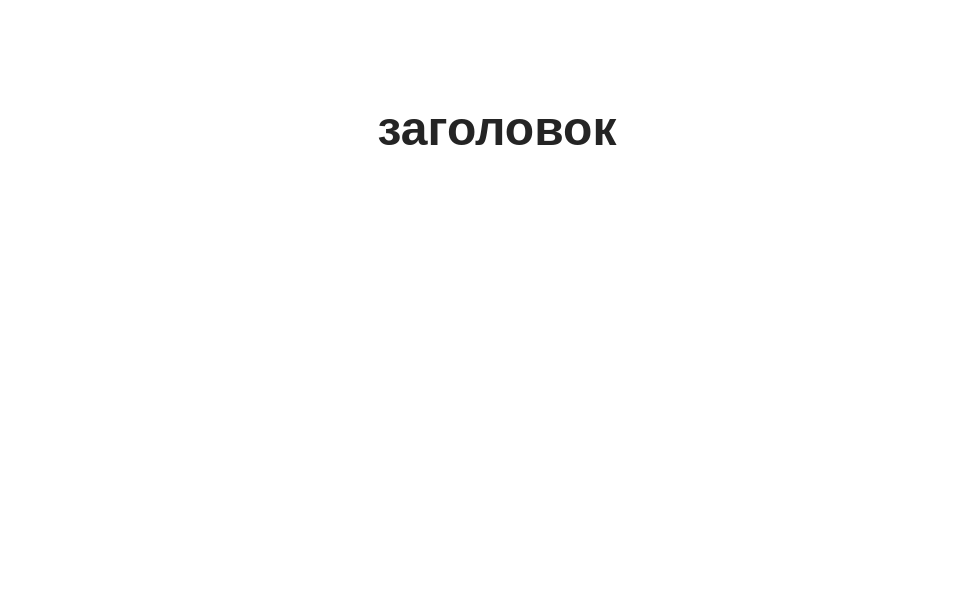
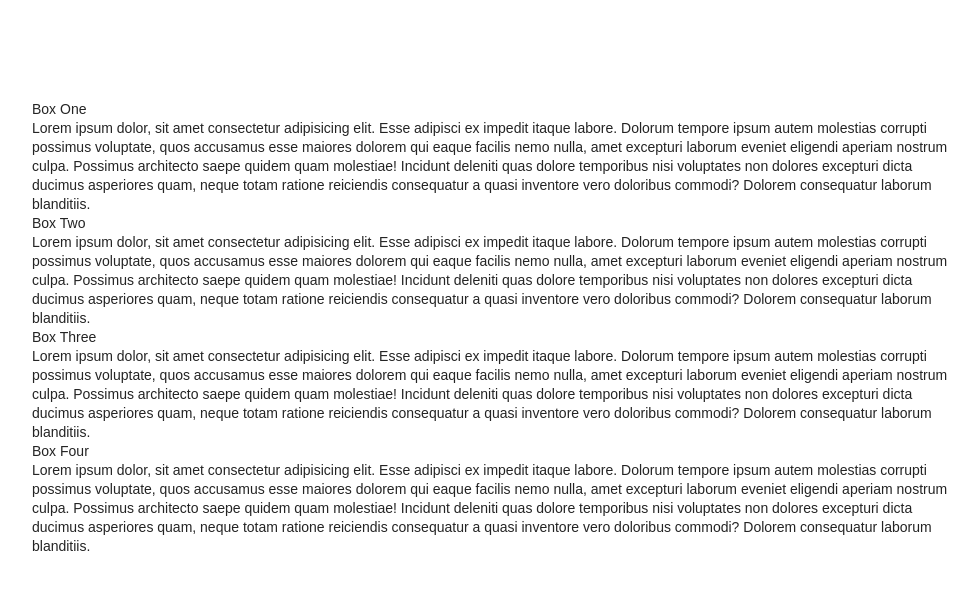
Before and after one commit to gprva/js-23, a plain HTML site: page index.html in a window 1280 px wide. Shown: the whole page, without its empty margins (143-1121 px from the left). Drawn offline with Linux system fonts and the light colour scheme.

Commit message:
added accardion

```diff
--- a/index.html
+++ b/index.html
@@ -16,7 +16,70 @@
 
     <section>
       <div class="container">
-        <h2 class="sec_tit">заголовок</h2>
+        <div class="box">
+          <div class="label">Box One</div>
+          <div class="content">
+            <p>
+              Lorem ipsum dolor, sit amet consectetur adipisicing elit. Esse
+              adipisci ex impedit itaque labore. Dolorum tempore ipsum autem
+              molestias corrupti possimus voluptate, quos accusamus esse maiores
+              dolorem qui eaque facilis nemo nulla, amet excepturi laborum eveniet
+              eligendi aperiam nostrum culpa. Possimus architecto saepe quidem
+              quam molestiae! Incidunt deleniti quas dolore temporibus nisi
+              voluptates non dolores excepturi dicta ducimus asperiores quam,
+              neque totam ratione reiciendis consequatur a quasi inventore vero
+              doloribus commodi? Dolorem consequatur laborum blanditiis.
+            </p>
+          </div>
+        </div>
+        <div class="box">
+          <div class="label">Box Two</div>
+          <div class="content">
+            <p>
+              Lorem ipsum dolor, sit amet consectetur adipisicing elit. Esse
+              adipisci ex impedit itaque labore. Dolorum tempore ipsum autem
+              molestias corrupti possimus voluptate, quos accusamus esse maiores
+              dolorem qui eaque facilis nemo nulla, amet excepturi laborum eveniet
+              eligendi aperiam nostrum culpa. Possimus architecto saepe quidem
+              quam molestiae! Incidunt deleniti quas dolore temporibus nisi
+              voluptates non dolores excepturi dicta ducimus asperiores quam,
+              neque totam ratione reiciendis consequatur a quasi inventore vero
+              doloribus commodi? Dolorem consequatur laborum blanditiis.
+            </p>
+          </div>
+        </div>
+        <div class="box">
+          <div class="label">Box Three</div>
+          <div class="content">
+            <p>
+              Lorem ipsum dolor, sit amet consectetur adipisicing elit. Esse
+              adipisci ex impedit itaque labore. Dolorum tempore ipsum autem
+              molestias corrupti possimus voluptate, quos accusamus esse maiores
+              dolorem qui eaque facilis nemo nulla, amet excepturi laborum eveniet
+              eligendi aperiam nostrum culpa. Possimus architecto saepe quidem
+              quam molestiae! Incidunt deleniti quas dolore temporibus nisi
+              voluptates non dolores excepturi dicta ducimus asperiores quam,
+              neque totam ratione reiciendis consequatur a quasi inventore vero
+              doloribus commodi? Dolorem consequatur laborum blanditiis.
+            </p>
+          </div>
+        </div>
+        <div class="box">
+          <div class="label">Box Four</div>
+          <div class="content">
+            <p>
+              Lorem ipsum dolor, sit amet consectetur adipisicing elit. Esse
+              adipisci ex impedit itaque labore. Dolorum tempore ipsum autem
+              molestias corrupti possimus voluptate, quos accusamus esse maiores
+              dolorem qui eaque facilis nemo nulla, amet excepturi laborum eveniet
+              eligendi aperiam nostrum culpa. Possimus architecto saepe quidem
+              quam molestiae! Incidunt deleniti quas dolore temporibus nisi
+              voluptates non dolores excepturi dicta ducimus asperiores quam,
+              neque totam ratione reiciendis consequatur a quasi inventore vero
+              doloribus commodi? Dolorem consequatur laborum blanditiis.
+            </p>
+          </div>
+        </div>
       </div>
     </section>
 
```
